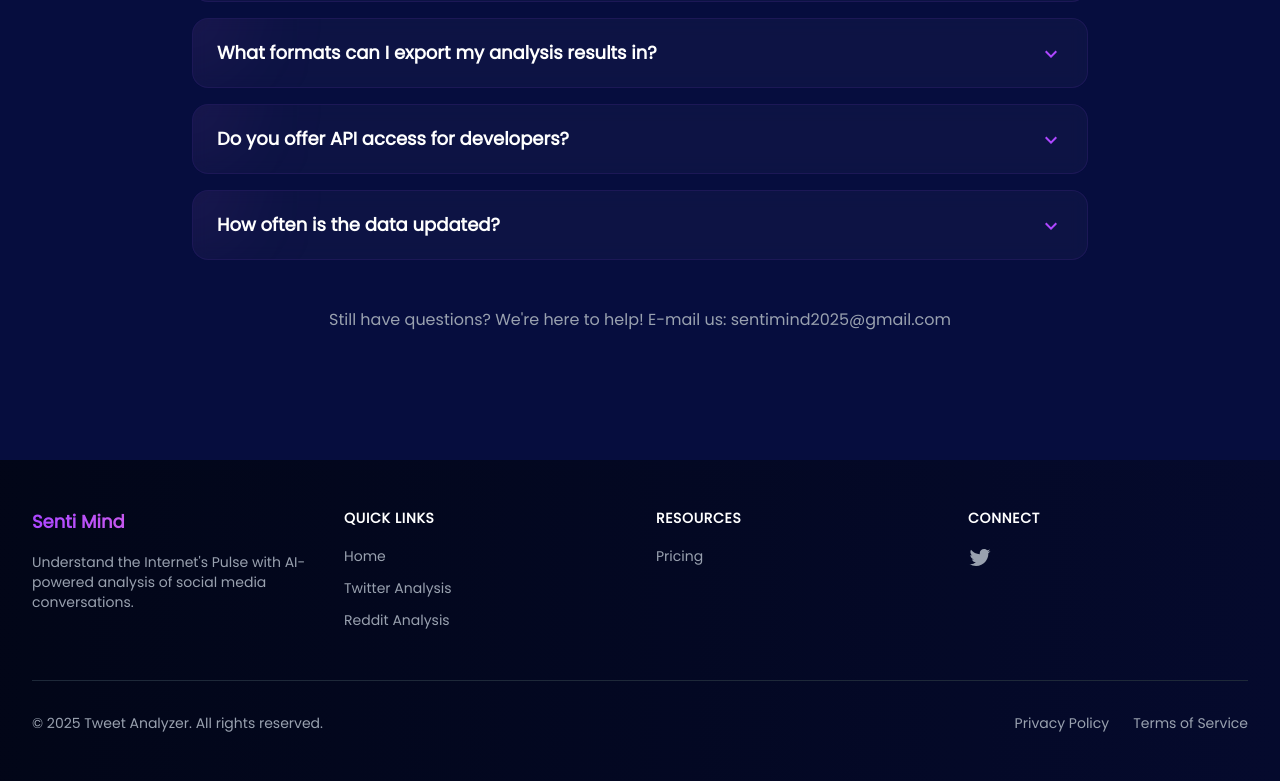
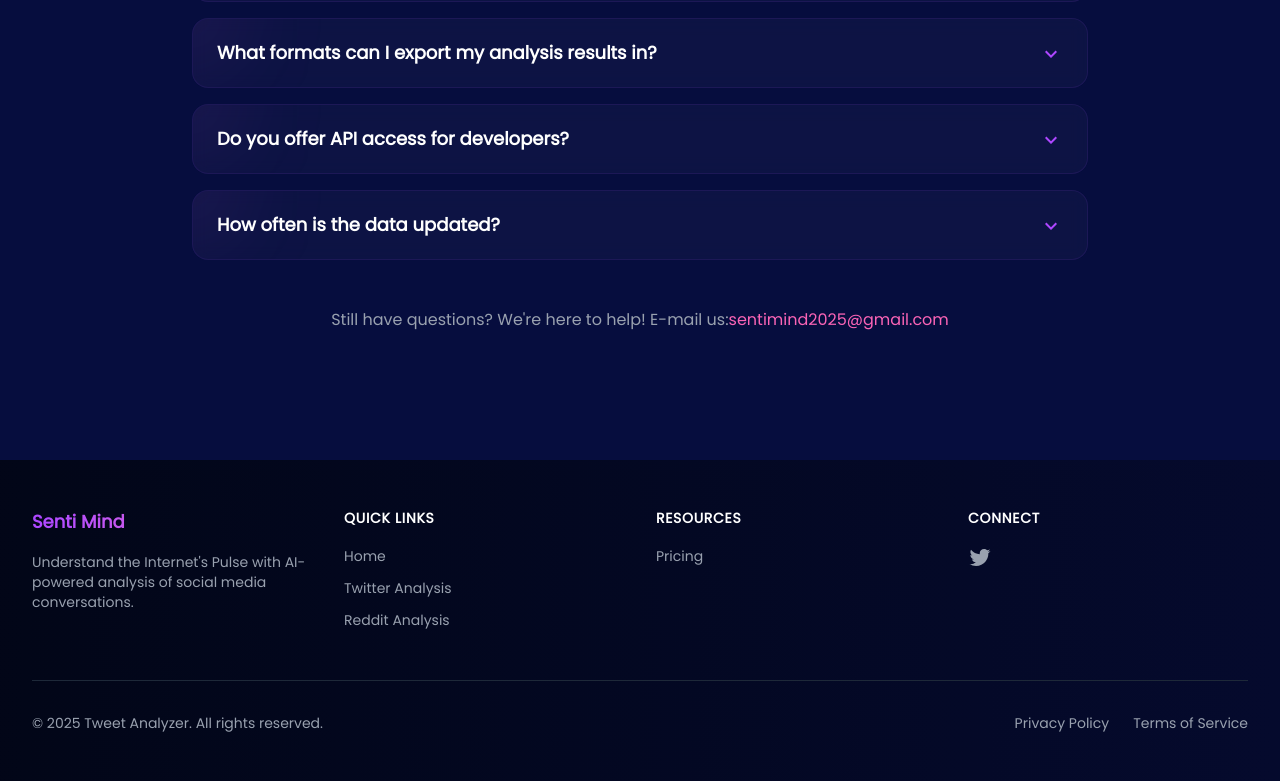
Before and after one commit to Mahin-Touqeer/Senti-Mind, a React (Vite) app in the folder client/: page / in a window 1280 px wide. Shown: the part 5861-6642 px from the top of the page. Built offline with nearby package versions, Linux system fonts and the light colour scheme; no server answers; what @react-pdf/renderer would draw is missing.

Commit message:
correcting the email anchor tag

```diff
--- a/client/src/Pages/Home/FAQ.jsx
+++ b/client/src/Pages/Home/FAQ.jsx
@@ -131,7 +131,9 @@ function FAQ() {
           data-aos-once={true}
         >
           Still have questions? We're here to help! E-mail us:
-          sentimind2025@gmail.com
+          <a href="mailto:support@senti-mind.com" className="text-pink-400">
+            sentimind2025@gmail.com
+          </a>
         </p>
         {/* <button
           className="cursor-pointer group/btn relative overflow-hidden rounded-xl bg-gradient-to-r from-purple-500 to-pink-500 p-px font-semibold text-white shadow-[0_1000px_0_0_hsl(0_0%_100%_/_0%)_inset] transition-colors hover:shadow-[0_1000px_0_0_hsl(0_0%_100%_/_2%)_inset]"
```
